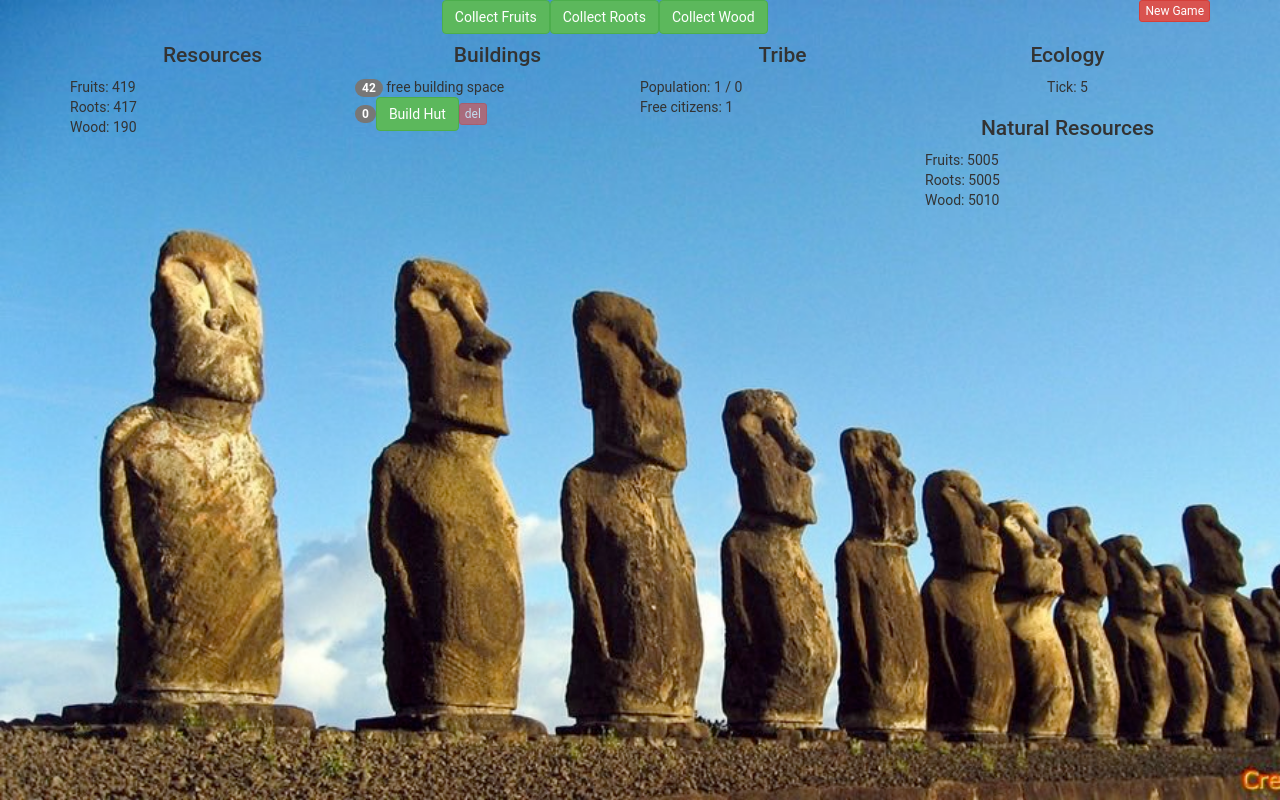
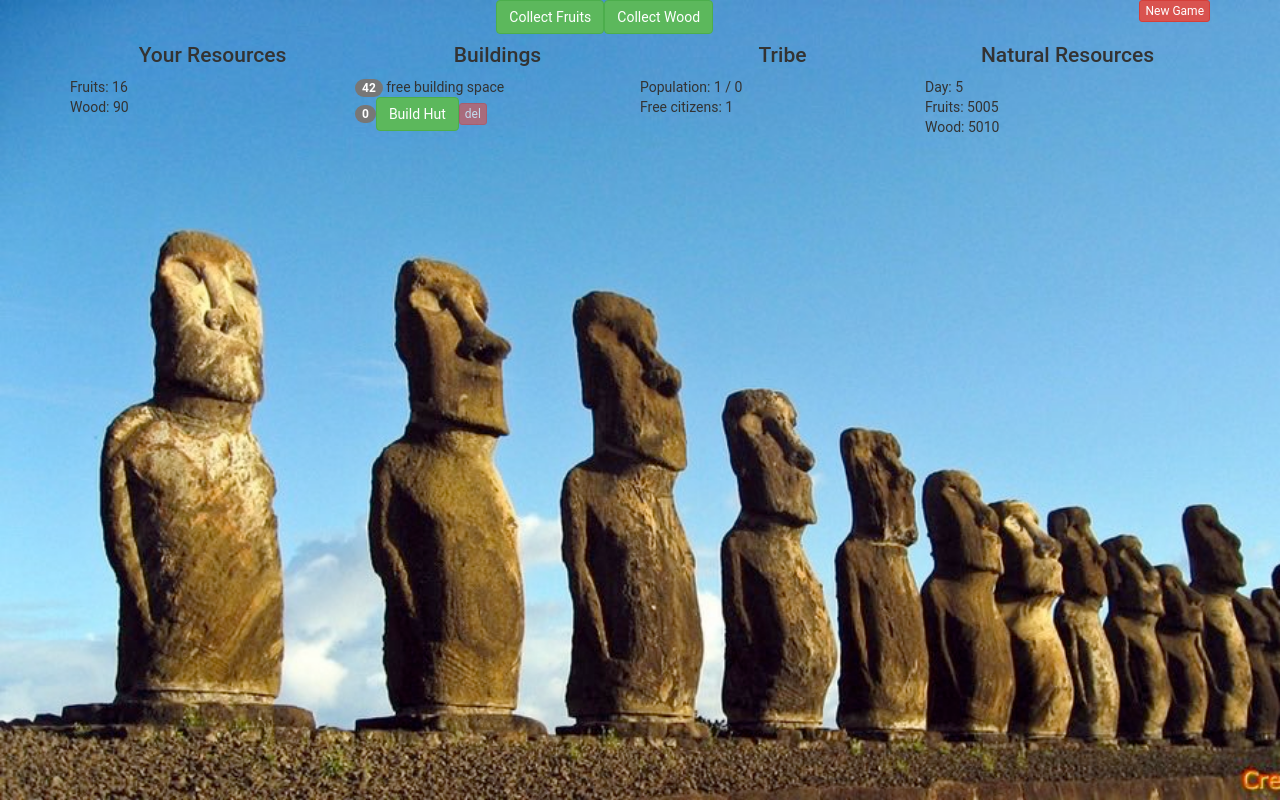
Before and after one commit to iamwhaler/polynezia, a React (Create React App) app: page / in a window 1280 px wide. Built offline with nearby package versions, Linux system fonts and the light colour scheme.

Commit message:
Post-test rebalance

```diff
--- a/src/App.js
+++ b/src/App.js
@@ -7,33 +7,33 @@
 
 const resources = {
   'fruits': {name: 'Fruits', is_nature: true, locked_till: true, difficulty: 1, max_cap: 10000, regen: 1},
-  'roots': {name: 'Roots', is_nature: true, locked_till: true, difficulty: 1, max_cap: 10000, regen: 1},
-  'fish': {name: 'Fish', is_nature: true, locked_till: 'pier', difficulty: 2, max_cap: 10000, regen: 3},
-  'wildfowl': {name: 'Meat', is_nature: true, locked_till: 'lodge', difficulty: 2, max_cap: 10000, regen: 3},
-  'wood': {name: 'Wood', is_nature: false, locked_till: true, difficulty: 1, max_cap: 10000, regen: 2},
+  'roots': {name: 'Roots', is_nature: true, locked_till: 'keep', difficulty: 1, max_cap: 10000, regen: 2},
+  'fish': {name: 'Fish', is_nature: true, locked_till: 'pier', difficulty: 2, max_cap: 10000, regen: 4},
+  'wildfowl': {name: 'Meat', is_nature: true, locked_till: 'lodge', difficulty: 3, max_cap: 10000, regen: 8},
+  'wood': {name: 'Wood', is_nature: true, locked_till: true, difficulty: 1, max_cap: 10000, regen: 2},
   'stone': {name: 'Stone', is_nature: false, locked_till: 'quarry', difficulty: 20, max_cap: 2000, regen: 0.1},
   'iron': {name: 'Iron', is_nature: false, locked_till: 'mine', difficulty: 100, max_cap: 500, regen: 0.01},
   'moai': {name: 'Moai', is_nature: false, locked_till: 'ahu', difficulty: 1000, max_cap: 42, regen: 0.0}
 };
 
 const buildings = {
-  'hut': {name: 'Hut', cost: {'wood': 100}, locked_till: true, text: 'Home for Two.'},
+  'hut': {name: 'Hut', cost: {'wood': 50}, locked_till: true, text: 'Home for Two.'},
   'house': {name: 'House', cost: {'wood': 100, 'stone': 10}, locked_till: 'mine', text: 'Home for Five.'},
-  'keep': {name: 'Keep', cost: {'wood': 100}, locked_till: 'hut', text: 'Each nature keep increases the regeneration of the resources of living nature.'},
-  'garden': {name: 'Garden', cost: {'wood': 100}, locked_till: 'keep', text: 'Each garden accelerates the speed of one gardener.'},
+  'garden': {name: 'Garden', cost: {'fruits': 10}, locked_till: 'hut', text: 'Each garden accelerates the speed of one gardener.'},
+  'keep': {name: 'Keep', cost: {'wood': 100}, locked_till: 'garden', text: 'Each nature keep increases the regeneration of the resources of living nature.'},
   'field': {name: 'Field', cost: {'wood': 100}, locked_till: 'keep', text: 'Each field accelerates the speed of one fielder.'},
   'pier': {name: 'Pier', cost: {'wood': 100, 'stone': 10}, locked_till: 'quarry', text: 'Each pier accelerates the speed of one fisherman.'},
-  'lodge': {name: 'Lodge', cost: {'wood': 100, 'iron': 10, locked_till: 'mine'}, text: 'Each lodge accelerates the speed of one hunter.'},
-  'sawmill': {name: 'Sawmill', cost: {'wood': 100, 'iron': 10}, locked_till: 'mine', text: 'Each sawmill accelerates the speed of one woodcutter.'},
+  'lodge': {name: 'Lodge', cost: {'wood': 100, 'iron': 10}, locked_till: 'mine', text: 'Each lodge accelerates the speed of one hunter.'},
+  'sawmill': {name: 'Sawmill', cost: {'wood': 250, 'iron': 10}, locked_till: 'mine', text: 'Each sawmill accelerates the speed of one woodcutter.'},
   'quarry': {name: 'Quarry', cost: {'wood': 1000}, locked_till: 'hut', text: 'Each quarry accelerates the speed of one mason.'},
   'mine': {name: 'Mine', cost: {'wood': 1000, 'stone': 100}, locked_till: 'quarry', text: 'Each mine accelerates the speed of one miner.'},
   'ahu': {name: 'Ahu', cost: {'stone': 1000}, locked_till: 'mine', text: 'Each Ahu accelerates the speed of one builder.'},
 };
 
 const professions = {
+  'gardener': {resource: 'fruits', home: 'garden', locked_till: 'garden'},
   'keeper': {resource: null, home: 'keep', locked_till: 'keep'},
-  'gardener': {resource: 'fruits', home: 'garden', locked_till: 'hut'},
-  'fielder': {resource: 'roots', home: 'field', locked_till: 'hut'},
+  'fielder': {resource: 'roots', home: 'field', locked_till: 'field'},
   'fisherman': {resource: 'fish', home: 'pier', locked_till: 'pier'},
   'hunter': {resource: 'wildfowl', home: 'lodge', locked_till: 'lodge'},
   'woodcutter': {resource: 'wood', home: 'sawmill', locked_till: 'hut'},
@@ -46,12 +46,13 @@
   population: 1,
 
 
-  fruits: 420,
-  roots: 420,
+  fruits: 20,
+  roots: 0,
   fish: 0,
   wildfowl: 0,
+  human_meat: 0,
 
-  wood: 190,
+  wood: 90,
   stone: 0,
   iron: 0,
   moai: 0,
@@ -158,18 +159,18 @@
     state.tick++;
 
     if (this.state.population < (this.state.hut*2) + (this.state.house*5)){
-      if ( _.random(1, 5+this.state.population) === 1 ) {
+      if ( _.random(1, Math.floor(10+(this.state.population/2))) === 1 ) {
         state.population++;// ;this.setState({population: this.state.population + 1});
       }
     }
 
     for(let i=0; i<this.state.population; i++) {
       let food = [];
-      _.each(['fruits', 'roots', 'fish', 'wildfowl'], (food_type) => { if(this.state[food_type] > 0) { food.push(food_type); } });
+      _.each(['fruits', 'roots', 'fish', 'wildfowl', 'human_meat'], (food_type) => { if(this.state[food_type] > 0) { food.push(food_type); } });
 
       if(food.length === 0) {
         state.population--;
-        state.wildfowl += 10;
+        state.human_meat += 10;
 
         let works = [];
         _.each(professions, (profession, profession_key) => {
@@ -189,6 +190,9 @@
 
     _.each(professions, (profession, profession_key) => {
       if (profession.resource) {
+        if (profession_key === 'miner') {
+          state['stone'] += this.state.mine;
+        }
         if (this.state[profession_key] > 0 && this.state[profession.resource+'_volume'] > 0) {
           let productivity = this.state[profession_key] + Math.min(this.state[profession_key], this.state[profession.home]);
         //  console.log(productivity);
@@ -201,9 +205,6 @@
             if ( chance === 1 ) {
               state[profession.resource]++; // = this.state[profession.resource] + 1;
               state[profession.resource+'_volume']--; // = this.state[profession.resource+'_volume'] - 1;
-              if (profession_key === 'miner') {
-                state['stone'] += this.state.mine;
-              }
             }
           }
         }
@@ -346,7 +347,7 @@
             <div className="container">
               <div>
                 <h1>Your nation has become extinct. </h1>
-                <h1>You have lived {this.state.tick} turns. </h1>
+                <h1>You have lived {this.state.tick} days. </h1>
                 <h1>Your legacy: {this.state.moai} moai.</h1>
                 {make_collect_button('refresh', 'New Game', this.resetGame, 'text')}
               </div>
@@ -356,7 +357,7 @@
               <div>
                 <div>
                   {make_collect_button('fruits', 'Collect Fruits', () => { this.collect('fruits'); }, 'text')}
-                  {make_collect_button('roots', 'Collect Roots', () => { this.collect('roots'); }, 'text')}
+                  {this.lockedTill('keep') ? '' : make_collect_button('roots', 'Collect Roots', () => { this.collect('roots'); }, 'text')}
                   {make_collect_button('wood', 'Collect Wood', () => { this.collect('wood'); }, 'text')}
 
                   <span className="pull-right">{make_collect_button('refresh', 'New Game', this.resetGame, 'text', ' btn-xs btn-danger')}</span>
@@ -410,12 +411,14 @@
               <div className="flex-container-row">
 
                 <div className="flex-element">
-                  <h4 className="App-title">Resources</h4>
+                  <h4 className="App-title">Your Resources</h4>
                   <div className="datablock">
                     {_.keys(resources).map((resource_key) => {
                       return this.lockedTill(resources[resource_key].locked_till) ? '' : <div key={resource_key}>
                         {resources[resource_key].name}: {this.state[resource_key]}</div>
                     })}
+                    {this.state.human_meat > 0 ? <div key='human_meat'>
+                      Human Meat: {this.state.human_meat}</div> : ''}
                   </div>
                 </div>
 
@@ -459,18 +462,17 @@
                 </div>
 
                 <div className="flex-element">
-                  <h4 className="App-title">Ecology</h4>
                   <div>
-                    Tick: {this.state.tick}
-
-                    <h3 className="App-title">Natural Resources</h3>
+                    <h4 className="App-title">Natural Resources</h4>
                     <div className="datablock">
+                      Day: {this.state.tick}
                       {_.keys(resources).map((resource_key) => {
                         return this.lockedTill(resources[resource_key].locked_till) ? '' : <div key={resource_key}>
                           {resources[resource_key].name}: {Math.floor(this.state[resource_key + '_volume'])}</div>
                       })}
                     </div>
                   </div>
+
                 </div>
 
               </div>
```
